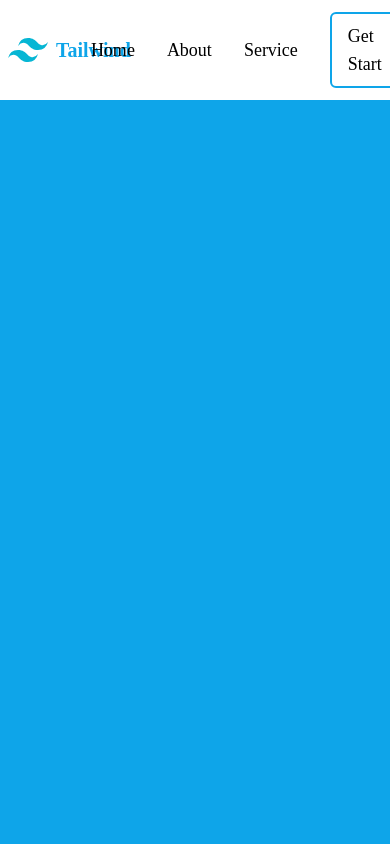
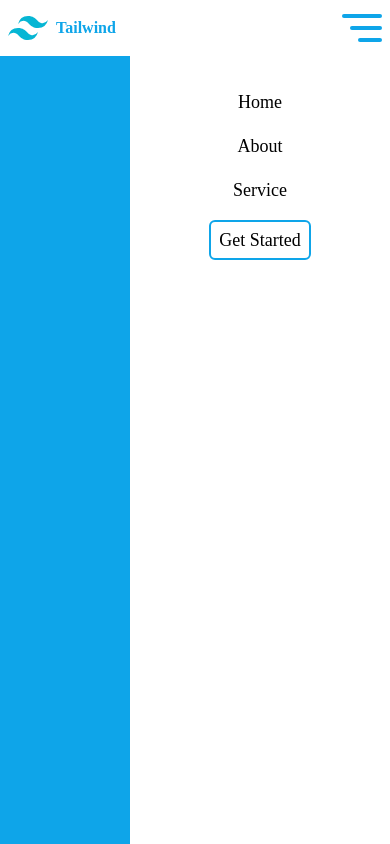
Before and after one commit to Mu-selim/TailwindCSS, a website: page Responsive navigation bar/index.html in a window 390 px wide. Drawn offline with Linux system fonts and the light colour scheme.

Commit message:
Resonsvie Navbar

```diff
--- a/Responsive navigation bar/index.html
+++ b/Responsive navigation bar/index.html
@@ -5,20 +5,26 @@
     <meta http-equiv="X-UA-Compatible" content="IE=edge">
     <meta name="viewport" content="width=device-width, initial-scale=1.0">
     <title>Responsive Navbar - Tailwind</title>
+    <link rel="shortcut icon" href="tailwindIcon.svg" type="image/x-icon">
     <link rel="stylesheet" href="style/output.css">
 </head>
 <body class="bg-sky-500">
-    <nav class="bg-white flex items-center justify-between w-full px-8 py-3 vs:p-1 s:px-2 py-1 ms:px-4 py-2 sm:px-6 py-2">
+    <nav class="fixed w-full bg-white flex justify-between items-center px-10 py-2 vs:px-1 s:px-2 ms:px-3 sm:px-4">
         <div class="flex items-center gap-2">
-            <img class="w-10 h-10" src="tailwindIcon.svg" alt="Logo">
-            <h2 class="text-xl text-sky-500 font-bold font-[Popins]">Tailwind</h2>
+            <img class="w-10 h-10" src="tailwindIcon.svg" alt="tailwind">
+            <h1 class="text-sky-500 font-[Popins] font-extrabold">Tailwind</h1>
         </div>
-        <ul class="flex items-center gap-8 sm:gap-4 md:gap-6">
-            <li class="cursor-pointer font-[Popins] font-medium text-lg sm:text-base duration-300 hover:text-sky-500">Home</li>
-            <li class="cursor-pointer font-[Popins] font-medium text-lg sm:text-base duration-300 hover:text-sky-500">About</li>
-            <li class="cursor-pointer font-[Popins] font-medium text-lg sm:text-base duration-300 hover:text-sky-500">Service</li>
-            <li class="cursor-pointer font-[Popins] font-medium text-lg duration-300 my-1 px-4 py-2 border-2 rounded-md border-sky-500 hover:bg-sky-500 hover:text-white sm:text-base">Get Start</li>
+        <ul class="flex items-center gap-8 sm:gap-4 md:gap-6 ms:fixed right-0 top-[56px] ms:flex-col ms:bg-white ms:h-full ms:w-[50%] s:w-[260px] vs:w-full">
+            <li class="font-[Popins] text-lg md:text-base ms:text-lg duration-300 cursor-pointer hover:text-sky-500 ms:mt-8">Home</li>
+            <li class="font-[Popins] text-lg md:text-base ms:text-lg duration-300 cursor-pointer hover:text-sky-500">About</li>
+            <li class="font-[Popins] text-lg md:text-base ms:text-lg duration-300 cursor-pointer hover:text-sky-500">Service</li>
+            <li class="font-[Popins] text-lg md:text-base ms:text-lg duration-300 cursor-pointer hover:bg-sky-500 hover:text-white border-2 rounded-md border-sky-500 px-2 py-1">Get Started</li>
         </ul>
+        <menu class="hidden flex-col items-end gap-2 cursor-pointer ms:flex">
+            <span class="w-10 h-1 rounded-xl bg-sky-500 duration-300"></span>
+            <span class="w-8 h-1 rounded-xl bg-sky-500 duration-300"></span>
+            <span class="w-6 h-1 rounded-xl bg-sky-500 duration-300"></span>
+        </menu>
     </nav>
 </body>
 </html>
--- a/Responsive navigation bar/tailwind.config.js
+++ b/Responsive navigation bar/tailwind.config.js
@@ -3,29 +3,29 @@ module.exports = {
   content: ['./**/*.html'],
   theme: {
     screens: {
-      'vs': {'max': '300px'},
-      // => @media (min-width: 0px and max-width: 300px) { ... }
-
-      's': {'min': '301px', 'max': '450px'},
-      // => @media (min-width: 301px and max-width: 450px) { ... }
-
-      'ms': {'min': '451px', 'max': '639px'},
-      // => @media (min-width: 451px and max-width: 639px) { ... }
-
-      'sm': {'min': '640px', 'max': '767px'},
-      // => @media (min-width: 640px and max-width: 767px) { ... }
-
-      'md': {'min': '768px', 'max': '1023px'},
-      // => @media (min-width: 768px and max-width: 1023px) { ... }
-
-      'lg': {'min': '1024px', 'max': '1279px'},
-      // => @media (min-width: 1024px and max-width: 1279px) { ... }
-
-      'xl': {'min': '1280px', 'max': '1535px'},
-      // => @media (min-width: 1280px and max-width: 1535px) { ... }
-
       '2xl': {'min': '1536px'},
       // => @media (min-width: 1536px) { ... }
+
+      'xl': {'max': '1535px'},
+      // => @media (max-width: 1535px) { ... }
+
+      'lg': {'max': '1279px'},
+      // => @media (max-width: 1279px) { ... }
+
+      'md': {'max': '1023px'},
+      // => @media (max-width: 1023px) { ... }
+
+      'sm': {'max': '767px'},
+      // => @media (max-width: 767px) { ... }
+
+      'ms': {'max': '639px'},
+      // => @media (max-width: 639px) { ... }
+
+      's': {'max': '450px'},
+      // => @media (max-width: 450px) { ... }
+
+      'vs': {'max': '300px'},
+      // => @media (max-width: 300px) { ... }
     },
     extend: {},
   },
```
Also changed, not shown: Responsive navigation bar/style/output.css.
